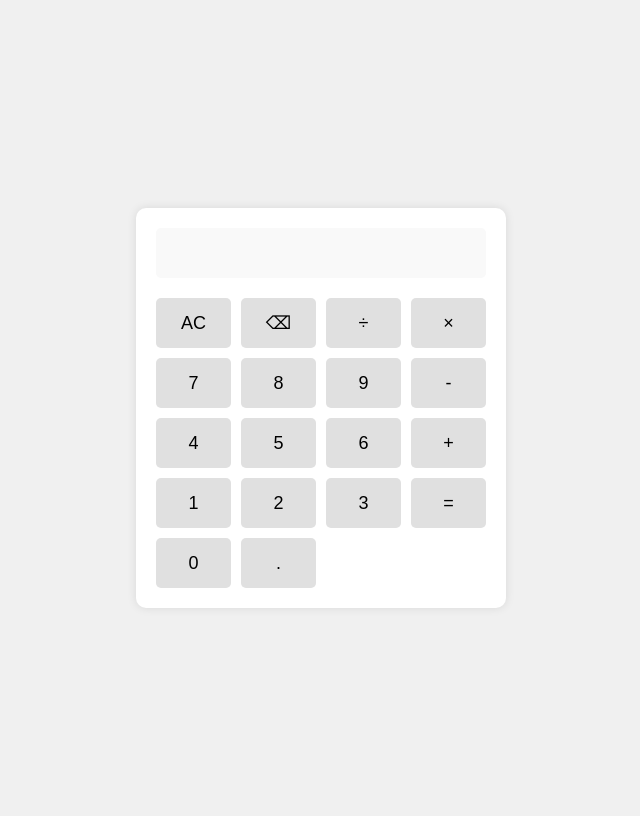
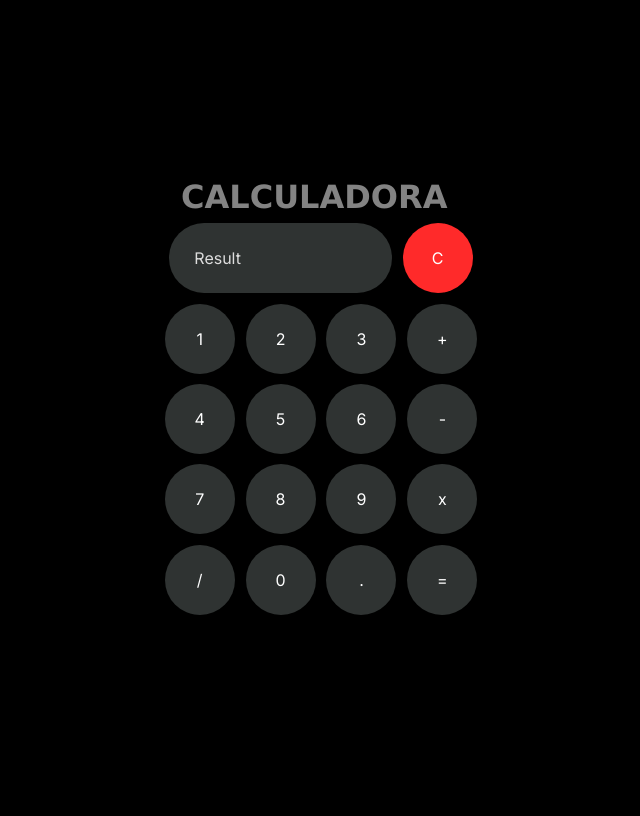
Before and after one commit to SebastianDelgadoB/Calculadora, a Django app: page / in a window 1280 px wide. Shown: the whole page, without its empty margins (319-959 px from the left). After the commit the page ends 615 px from the top, so only its background shows below. Run offline with Django 5.2, Linux system fonts and the light colour scheme.

Commit message:
funcionando correctamente

```diff
--- /dev/null
+++ b/Calculadora/static/calculadora/css/dark.css
@@ -0,0 +1,100 @@
+* {
+    box-sizing: border-box;
+    padding: 0;
+    margin: 0;
+    font-family: Inter, -apple-system, BlinkMacSystemFont, 'Segoe UI', 'Open Sans';
+    -webkit-appearance: none;
+  }
+
+  ::placeholder {
+    color: rgb(221, 221, 221);
+  }
+
+  .wrapper {
+    height: 100vh;
+    width: 100%;
+    display: flex;
+    justify-content: center;
+    flex-direction: column;
+    align-items: center;
+    background-color: rgb(0, 0, 0);
+    transition: 0.8s all;
+  }
+
+  h1 {
+    margin-bottom: 1.5%;
+    color: #838383;
+    text-align: center;
+    font-family: Verdana, sans-serif;
+  }
+
+  .container {
+    width: 350px;
+    display: flex;
+    justify-content: center;
+    flex-direction: column;
+    align-items: center;
+  }
+
+  .header-container {
+    display: flex;
+    justify-content: space-between;
+    align-items: center;
+    width: 80%;
+  }
+
+  .top-buttons {
+    display: flex;
+    align-items: center;
+
+  }
+
+  input {
+    padding: 25px;
+    color: rgb(255, 255, 255);
+    font-size: 1em;
+    cursor: pointer;
+    width: 70px;
+    background-color: rgb(47, 51, 50);
+    border: none;
+    outline: none;
+    border-radius: 100px;
+    margin: 0.2em;
+  }
+
+  .first-row,
+  .second-row,
+  .third-row,
+  .fourth-row,
+  .fifth-row {
+    margin-bottom: 4px;
+  }
+
+  input[type="text"] {
+    background-color: rgb(47, 51, 50);
+    width: 222.5px;
+  }
+
+  input[type="button"]:hover {
+    background-color: rgb(101, 101, 101);
+    color: #fff;
+  }
+
+  #clear-button {
+    color: #fff;
+    background-color: rgb(255, 42, 42);
+  }
+
+  a {
+    text-decoration: none;
+    color: #fff;
+  }
+
+  #github-icon {
+    margin-right: 10px;
+  }
+
+  .theme-button {
+    all: unset;
+    cursor: pointer;
+  }
--- /dev/null
+++ b/Calculadora/static/calculadora/js/script.js
@@ -0,0 +1,105 @@
+const darkTheme = "css/dark.css";
+const themeIcon = document.getElementById("theme-icon");
+const res = document.getElementById("result");
+const toast = document.getElementById("toast");
+
+function calculate(value) {
+  const calculatedValue = eval(value || null);
+  if (isNaN(calculatedValue)) {
+    res.value = "Can't divide 0 with 0";
+    setTimeout(() => {
+      res.value = "";
+    }, 1300);
+  } else {
+    res.value = calculatedValue;
+  }
+}
+
+// Swaps the stylesheet to achieve dark mode.
+function changeTheme() {
+  const theme = document.getElementById("theme");
+  setTimeout(() => {
+    toast.innerHTML = "Calculator";
+  }, 1500);
+  if (theme.getAttribute("href") === lightTheme) {
+    theme.setAttribute("href", darkTheme);
+    themeIcon.setAttribute("src", sunIcon);
+    toast.innerHTML = "Dark Mode 🌙";
+  } else {
+    theme.setAttribute("href", lightTheme);
+    themeIcon.setAttribute("src", moonIcon);
+    toast.innerHTML = "Light Mode ☀️";
+  }
+}
+
+// Displays entered value on screen.
+function liveScreen(enteredValue) {
+  if (!res.value) {
+    res.value = "";
+  }
+  res.value += enteredValue;
+}
+
+//adding event handler on the document to handle keyboard inputs
+document.addEventListener("keydown", keyboardInputHandler);
+
+//function to handle keyboard inputs
+function keyboardInputHandler(e) {
+  // to fix the default behavior of browser,
+  // enter and backspace were causing undesired behavior when some key was already in focus.
+  e.preventDefault();
+  //grabbing the liveScreen
+
+  //numbers
+  if (e.key === "0") {
+    res.value += "0";
+  } else if (e.key === "1") {
+    res.value += "1";
+  } else if (e.key === "2") {
+    res.value += "2";
+  } else if (e.key === "3") {
+    res.value += "3";
+  } else if (e.key === "4") {
+    res.value += "4";
+  } else if (e.key === "5") {
+    res.value += "5";
+  } else if (e.key === "6") {
+    res.value += "6";
+  } else if (e.key === "7") {
+    res.value += "7";
+  } else if (e.key === "7") {
+    res.value += "7";
+  } else if (e.key === "8") {
+    res.value += "8";
+  } else if (e.key === "9") {
+    res.value += "9";
+  }
+
+  //operators
+  if (e.key === "+") {
+    res.value += "+";
+  } else if (e.key === "-") {
+    res.value += "-";
+  } else if (e.key === "*") {
+    res.value += "*";
+  } else if (e.key === "/") {
+    res.value += "/";
+  }
+
+  //decimal key
+  if (e.key === ".") {
+    res.value += ".";
+  }
+
+  //press enter to see result
+  if (e.key === "Enter") {
+    calculate(result.value);
+  }
+
+  //backspace for removing the last input
+  if (e.key === "Backspace") {
+    const resultInput = res.value;
+    //remove the last element in the string
+    res.value = resultInput.substring(0, res.value.length - 1);
+  }
+}
--- a/Calculadora/static/calculadora/style.css
+++ /dev/null
@@ -1,56 +0,0 @@
-body {
-    display: flex;
-    justify-content: center;
-    align-items: center;
-    height: 100vh;
-    background-color: #f0f0f0;
-    font-family: 'Arial', sans-serif;
-}
-
-.calculator {
-    background-color: #fff;
-    padding: 20px;
-    border-radius: 10px;
-    box-shadow: 0 0 10px rgba(0, 0, 0, 0.1);
-}
-
-.display {
-    margin-bottom: 20px;
-}
-
-.display input {
-    width: 100%;
-    height: 50px;
-    font-size: 24px;
-    text-align: right;
-    border: none;
-    background-color: #f9f9f9;
-    border-radius: 5px;
-    padding: 10px;
-    box-sizing: border-box;
-}
-
-.buttons {
-    display: grid;
-    grid-template-columns: repeat(4, 1fr);
-    gap: 10px;
-}
-
-.buttons button {
-    width: 100%;
-    height: 50px;
-    font-size: 18px;
-    border: none;
-    border-radius: 5px;
-    cursor: pointer;
-    background-color: #e0e0e0;
-    transition: background-color 0.3s;
-}
-
-.buttons button:hover {
-    background-color: #d0d0d0;
-}
-
-.buttons button:active {
-    background-color: #c0c0c0;
-}
--- a/Calculadora/templates/Calculadora/index.html
+++ b/Calculadora/templates/Calculadora/index.html
@@ -1,38 +1,60 @@
+{% load static %}
+
 <!DOCTYPE html>
-{% load static %}
 <html lang="en">
+
 <head>
-    <meta charset="UTF-8">
-    <meta name="viewport" content="width=device-width, initial-scale=1.0">
-    <title>Calculator</title>
-    <link rel="stylesheet" href="{% static 'static/calculadora/style.css' %}">
+  <meta charset="utf-8" />
+  <meta http-equiv="X-UA-Compatible" content="IE=edge" />
+  <title>{% block title %} CALCULADORA {% endblock title %}</title>
+  <link rel="icon" type="image/x-icon" href="assets/favicon.ico">
+  <meta name="description" content="Simple Calculator With Dark Mode." />
+  <meta name="viewport" content="width=device-width, initial-scale=1" />
+  <link rel="stylesheet" href="static/calculadora/css/dark.css" id="theme" />
+  <link rel="preconnect" href="https://fonts.googleapis.com">
+  <link rel="preconnect" href="https://fonts.gstatic.com" crossorigin>
+  <link href="https://fonts.googleapis.com/css2?family=Inter:wght@300;400&display=swap" rel="stylesheet">
 </head>
+
 <body>
-    <div class="calculator">
-        <div class="display">
-            <input type="text" id="result" disabled>
-        </div>
-        <div class="buttons">
-            <button onclick="clearDisplay()">AC</button>
-            <button onclick="deleteLast()">⌫</button>
-            <button onclick="appendOperator('/')">÷</button>
-            <button onclick="appendOperator('*')">×</button>
-            <button onclick="appendNumber(7)">7</button>
-            <button onclick="appendNumber(8)">8</button>
-            <button onclick="appendNumber(9)">9</button>
-            <button onclick="appendOperator('-')">-</button>
-            <button onclick="appendNumber(4)">4</button>
-            <button onclick="appendNumber(5)">5</button>
-            <button onclick="appendNumber(6)">6</button>
-            <button onclick="appendOperator('+')">+</button>
-            <button onclick="appendNumber(1)">1</button>
-            <button onclick="appendNumber(2)">2</button>
-            <button onclick="appendNumber(3)">3</button>
-            <button onclick="calculate()">=</button>
-            <button onclick="appendNumber(0)">0</button>
-            <button onclick="appendNumber('.')">.</button>
-        </div>
+  <div class="wrapper">
+    <div class="container">
+      <div class="header-container">
+        <!-- This heading also notifies about the theme change.-->
+        <h1 id="toast">CALCULADORA</h1>
+      </div>
+      <div class="first-row">
+        <input type="text" name="result" id="result" placeholder="Result" readonly />
+        <input type="button" value="C" onclick="result.value=''" id="clear-button" />
+      </div>
+      <div class="second-row">
+        <input type="button" value="1" onclick="liveScreen(1)" />
+        <input type="button" value="2" onclick="liveScreen(2)" />
+        <input type="button" value="3" onclick="liveScreen(3)" />
+        <input type="button" value="+" onclick="liveScreen('+')" />
+      </div>
+      <div class="third-row">
+        <input type="button" value="4" onclick=" liveScreen(4)" />
+        <input type="button" value="5" onclick=" liveScreen(5)" />
+        <input type="button" value="6" onclick=" liveScreen(6)" />
+        <input type="button" value="-" onclick="liveScreen('-')" />
+      </div>
+      <div class="fourth-row">
+        <input type="button" value="7" onclick="liveScreen(7)" />
+        <input type="button" value="8" onclick="liveScreen(8)" />
+        <input type="button" value="9" onclick=" liveScreen(9)" />
+        <input type="button" value="x" onclick="liveScreen('*')" />
+      </div>
+      <div class="fifth-row">
+        <input type="button" value="/" onclick="liveScreen('/')" />
+        <input type="button" value="0" onclick="liveScreen(0)" />
+        <input type="button" value="." onclick="liveScreen('.')" />
+        <input type="button" value="=" onclick="calculate(result.value)" />
+      </div>
     </div>
-    <script src="{% static 'static/calculatora/script.js' %}"></script>
+  </div>
+  <script src="static/calculadora/js/script.js">
+  </script>
 </body>
+
 </html>
```
Also changed, not shown: Calculadora/static/calculadora/script.js (deleted, +0 -25 lines), Calculadora/static/calculadora/assets/favicon.ico (added).
